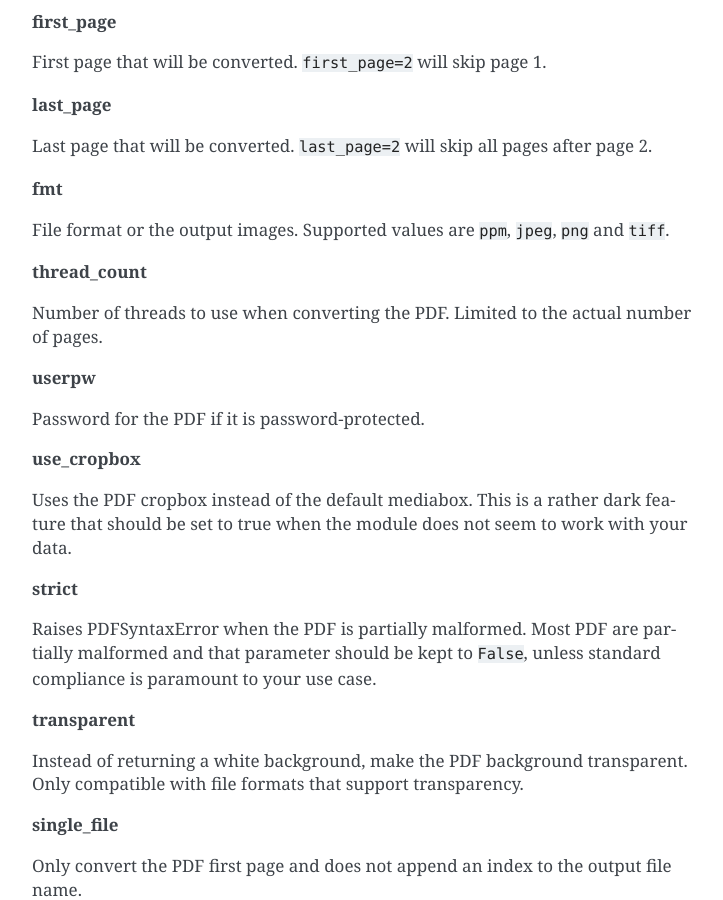
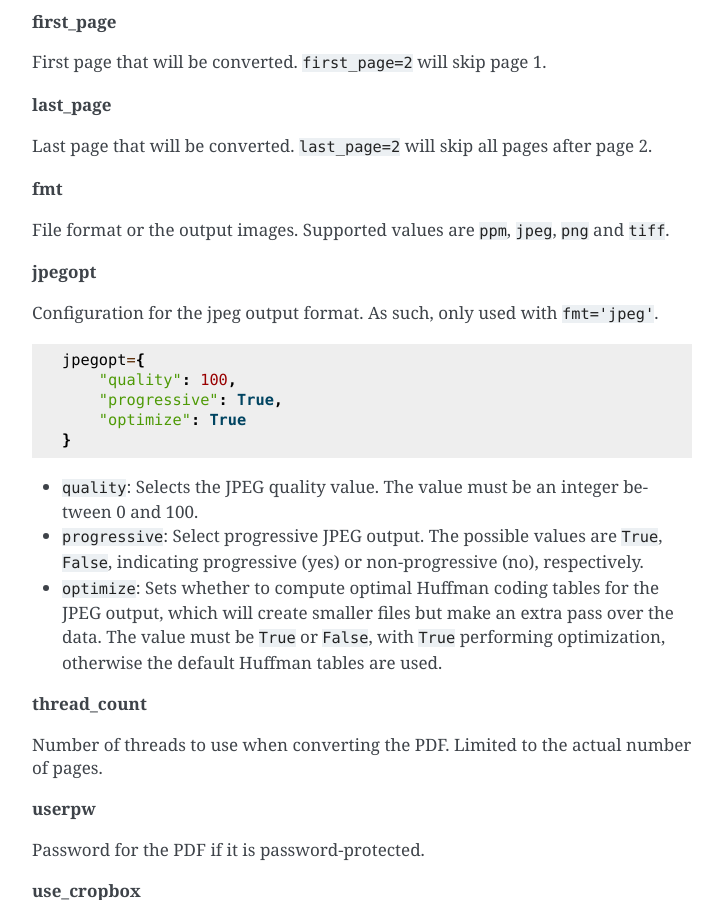
Before and after one commit to Belval/pdf2image, a Sphinx documentation site: the page built from docs/reference.md, in a window 1280 px wide and 900 px high, scrolled down 1564 px. Shown: the whole window, without its empty margins (388-1111 px from the left). Built offline with Sphinx 7.4.7, drawn with Linux system fonts in a browser that asks for light colours.

Commit message:
Add jpegopt to documentation

````diff
--- a/docs/reference.md
+++ b/docs/reference.md
@@ -13,8 +13,8 @@ convert_from_path(
     output_folder=None,
     first_page=None,
     last_page=None,
+    fmt="ppm",
     jpegopt=None,
-    fmt="ppm",
     thread_count=1,
     userpw=None,
     use_cropbox=False,
@@ -77,6 +77,22 @@ Last page that will be converted. `last_page=2` will skip all pages after page 2
 **fmt**
 
 File format or the output images. Supported values are `ppm`, `jpeg`, `png` and `tiff`.
+
+**jpegopt**
+
+Configuration for the jpeg output format. As such, only used with `fmt='jpeg'`.
+
+```
+jpegopt={
+    "quality": 100,
+    "progressive": True,
+    "optimize": True
+}
+```
+
+- `quality`: Selects the JPEG quality value. The value must be an integer between 0 and 100.
+- `progressive`: Select progressive JPEG output. The possible values are `True`, `False`, indicating progressive (yes) or non-progressive (no), respectively.
+- `optimize`: Sets whether to compute optimal Huffman coding tables for the JPEG output, which will create smaller files but make an extra pass over the data. The value must be `True` or `False`, with `True` performing optimization, otherwise the default Huffman tables are used.
 
 **thread_count**
 
````
